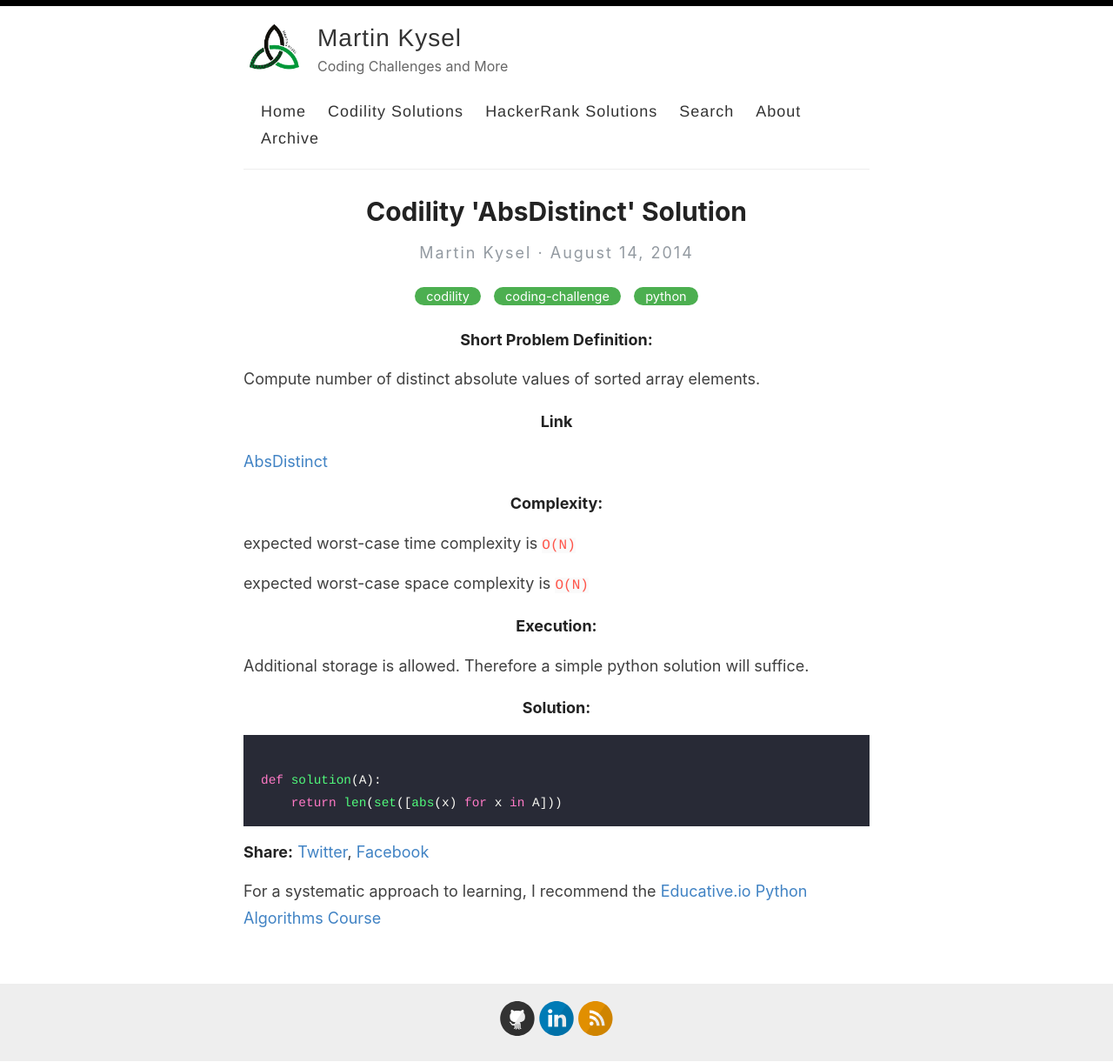
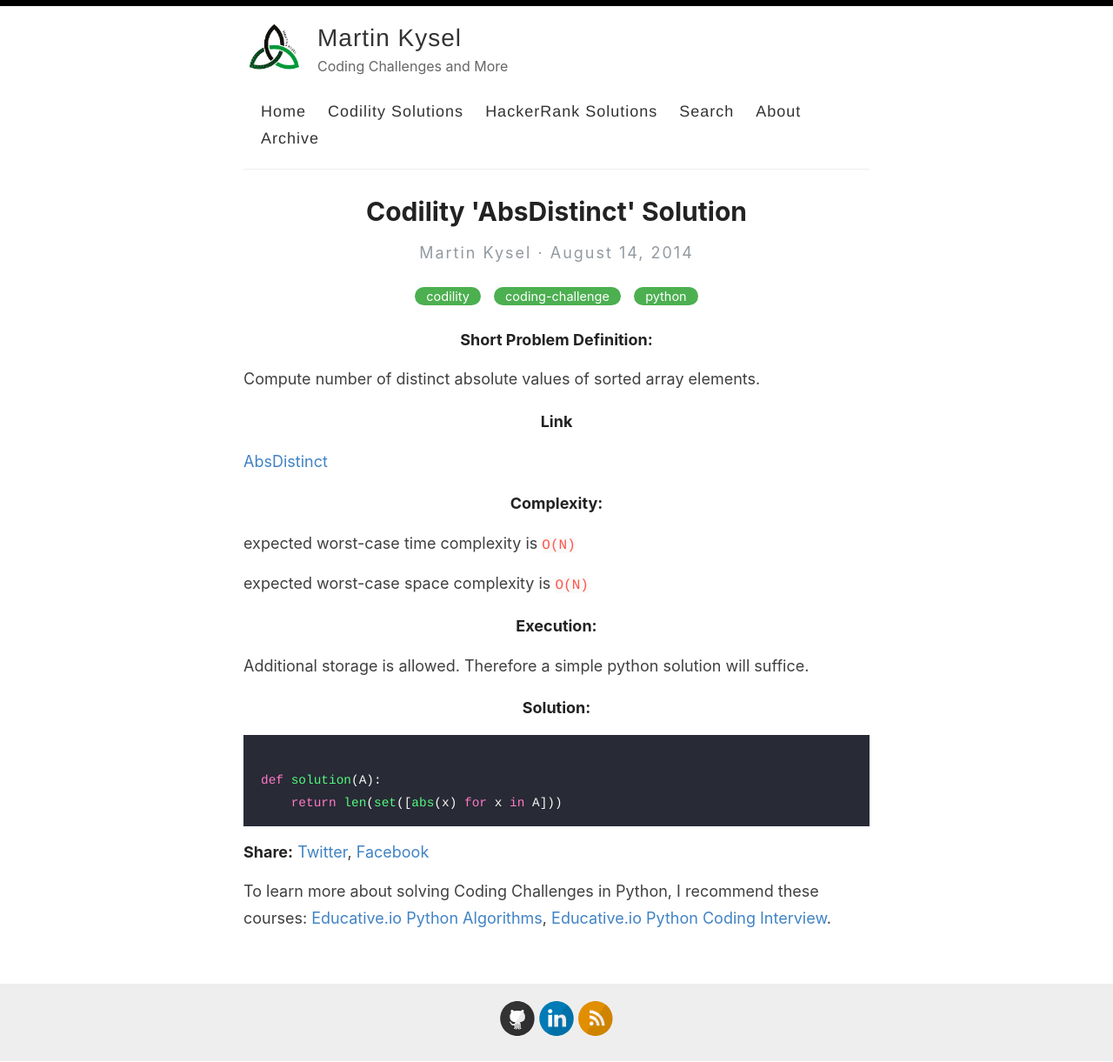
Before and after one commit to mkysel/mkysel.github.io, a Jekyll site: the page built from _posts/2014-08-14-codility-absdistinct-solution.md, in a window 1280 px wide. Shown: the whole page at 87% size. Built offline with Jekyll 4.4.1, drawn with Linux system fonts in a browser that asks for light colours; our own code applies the rules of GitHub Pages for plain Markdown files; comment, search, counter and statistics services are not loaded.

Commit message:
fix footer

```diff
--- a/_includes/post-footer.html
+++ b/_includes/post-footer.html
@@ -1,5 +1,7 @@
 <div>
     <p>
-For a systematic approach to learning, I recommend the <a href="https://www.educative.io/courses/mastering-algorithms-for-problem-solving-in-python?aff=xyAY">Educative.io Python Algorithms Course</a>
+To learn more about solving Coding Challenges in Python, I recommend these courses:
+        <a href="https://www.educative.io/courses/mastering-algorithms-for-problem-solving-in-python?aff=xyAY">Educative.io Python Algorithms</a>,
+        <a href="https://www.educative.io/path/ace-python-coding-interview?aff=xyAY">Educative.io Python Coding Interview</a>.
     </p>
 </div>
```
